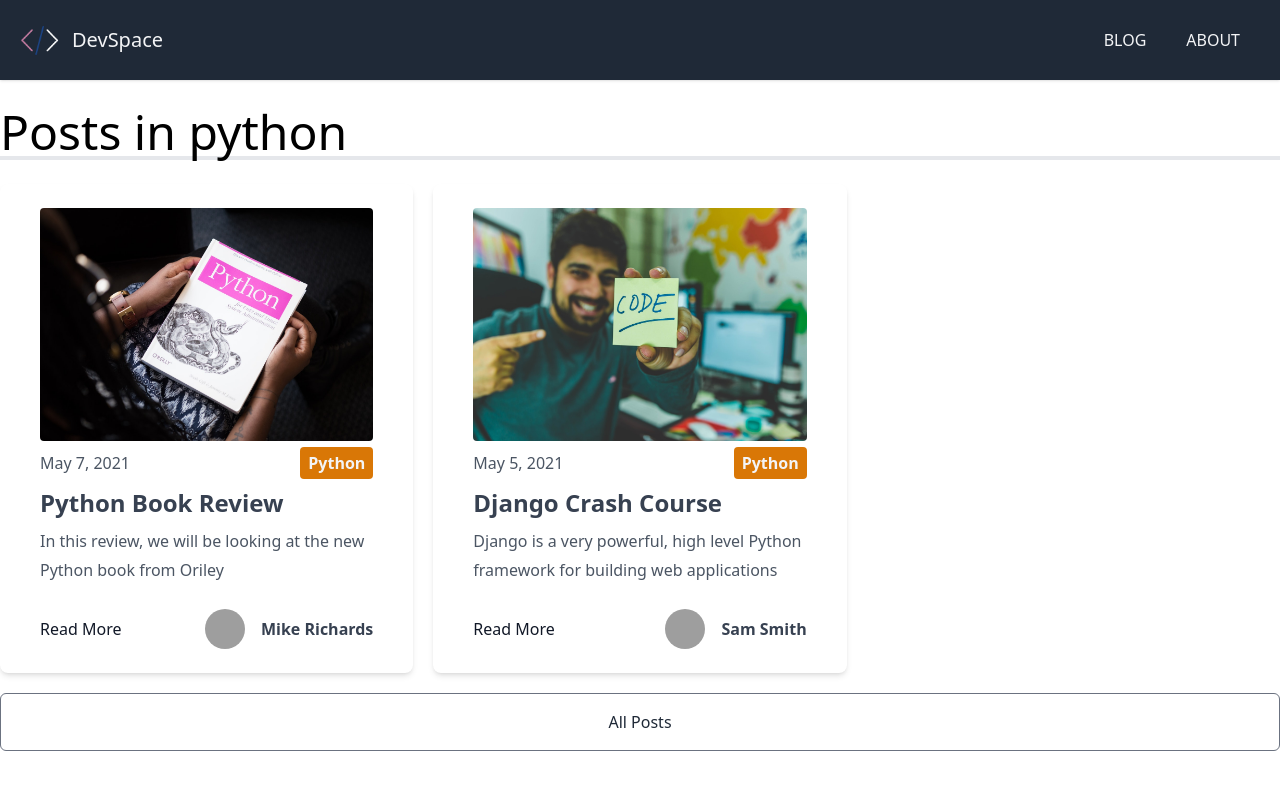
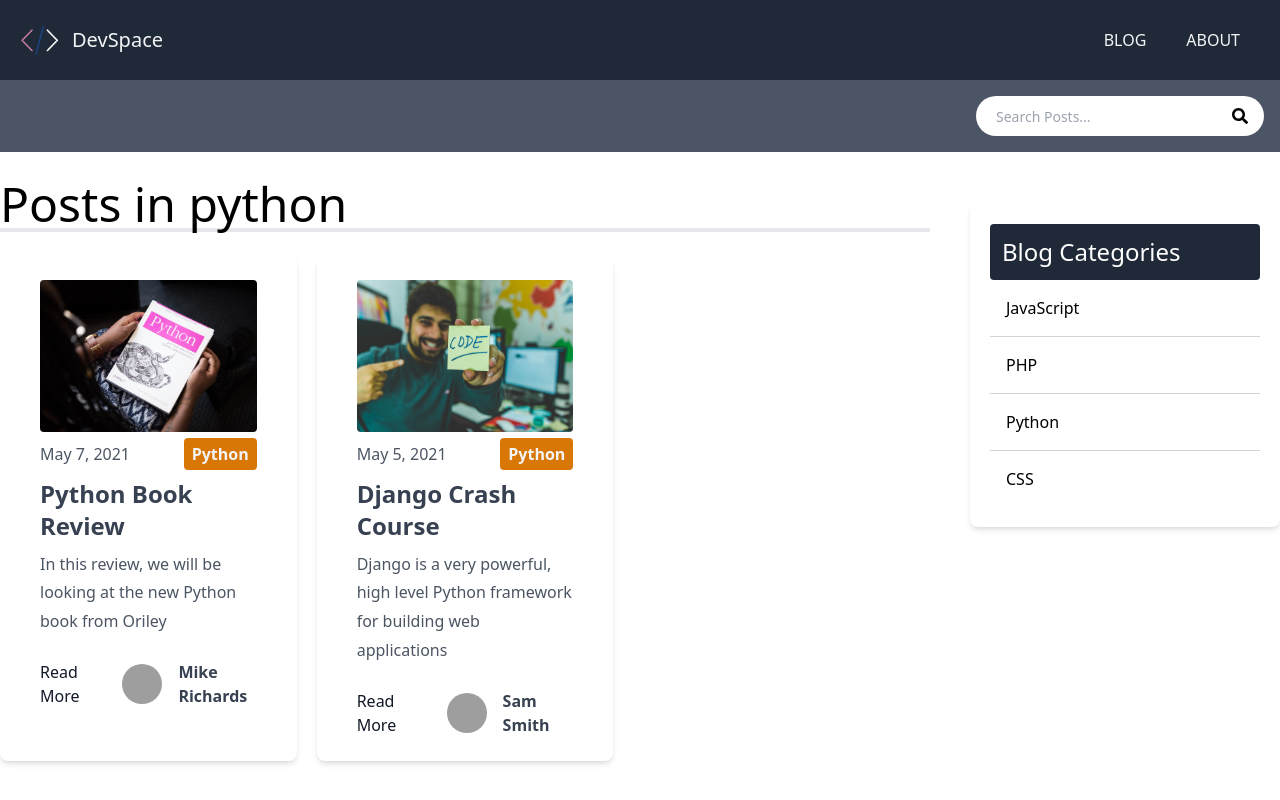
Before and after one commit to onegrit/blog-devspace, a Next.js app: page /blog/category/python in a window 1280 px wide. Built offline with nearby package versions, Linux system fonts and the light colour scheme; grey boxes are pictures that could not be loaded.

Commit message:
feat(search): add Search Component

```diff
--- /dev/null
+++ b/components/CategoryList.js
@@ -0,0 +1,18 @@
+import Link from 'next/link'
+
+export default function CategoryList({ categories }) {
+  return (
+    <aside className='w-full p-5 bg-white rounded-lg shadow-md mt-6'>
+      <h3 className='text-2xl bg-gray-800 text-white p-3 rounded'>
+        Blog Categories
+      </h3>
+      <ul className='divide-y divide-gray-300'>
+        {categories.map((cat, idx) => (
+          <Link key={idx} href={`/blog/category/${cat.toLowerCase()}`}>
+            <li className='p-4 cursor-pointer hover:bg-gray-50'>{cat}</li>
+          </Link>
+        ))}
+      </ul>
+    </aside>
+  )
+}
--- a/components/Layout.js
+++ b/components/Layout.js
@@ -1,5 +1,6 @@
 import Head from 'next/head'
 import Header from './Header'
+import Search from './Search'
 
 export default function Layout({ title, keywords, description, children }) {
   return (
@@ -11,6 +12,7 @@
         <link rel='icon' href='/favicon.ico' />
       </Head>
       <Header />
+      <Search />
       <main className='container mx-auto my-7'>{children}</main>
     </div>
   )
--- /dev/null
+++ b/components/Search.js
@@ -0,0 +1,28 @@
+import { useEffect, useState } from 'react'
+import { FaSearch } from 'react-icons/fa'
+
+export default function Search() {
+  const [searchTerm, setSearchTerm] = useState('')
+  const [searchResults, setSearchResults] = useState([])
+
+  return (
+    <div className='relative bg-gray-600 p-4'>
+      <div className='container mx-auto flex items-center justify-center md:justify-end'>
+        <div className='relative texg-gray-600 w-72'>
+          <form>
+            <input
+              type='search'
+              name='search'
+              id='search'
+              className='bg-white h-10 px-5 pr-10 rounded-full text-sm focus:outline-none w-72'
+              value={searchTerm}
+              onChange={(e) => setSearchTerm(e.target.value)}
+              placeholder='Search Posts...'
+            />
+            <FaSearch className='absolute top-0 right-0 text-black mt-3 mr-4' />
+          </form>
+        </div>
+      </div>
+    </div>
+  )
+}
--- a/package.json
+++ b/package.json
@@ -12,7 +12,8 @@
     "marked": "^4.0.12",
     "next": "12.0.10",
     "react": "17.0.2",
-    "react-dom": "17.0.2"
+    "react-dom": "17.0.2",
+    "react-icons": "^4.3.1"
   },
   "devDependencies": {
     "autoprefixer": "^10.4.2",
--- a/pages/blog/[slug].js
+++ b/pages/blog/[slug].js
@@ -1,8 +1,8 @@
-import fs from 'fs'
 import matter from 'gray-matter'
 import { marked } from 'marked'
 import Link from 'next/link'
 import path from 'path'
+import fs from 'fs'
 import CategoryLabel from '@/components/CategoryLabel'
 import Layout from '@/components/Layout'
 
@@ -41,6 +41,7 @@
 
 export async function getStaticPaths() {
   const files = fs.readdirSync(path.join('posts'))
+
   const paths = files.map((filename) => ({
     params: { slug: filename.replace('.md', '') },
   }))
--- a/pages/blog/category/[category_name].js
+++ b/pages/blog/category/[category_name].js
@@ -1,27 +1,28 @@
 import fs from 'fs'
 import matter from 'gray-matter'
-import Link from 'next/link'
 import path from 'path'
 import Layout from '@/components/Layout'
 import Post from '@/components/Post'
 import { getPosts } from '@/lib/posts'
+import CategoryList from '@/components/CategoryList'
 
-export default function CategoryBlogPage({ posts, categoryName }) {
+export default function CategoryBlogPage({ posts, categoryName, categories }) {
   // console.log('BlogPage: ', posts)
   return (
     <Layout>
-      <h1 className='text-5xl border-b-4 '>Posts in {categoryName}</h1>
-      <div className='grid md:grid-cols-2 lg:grid-cols-3 gap-5'>
-        {posts.map((post, idx) => (
-          <Post post={post} key={idx} />
-        ))}
+      <div className='flex justify-between'>
+        <div className='w-3/4 mr-10'>
+          <h1 className='text-5xl border-b-4 '>Posts in {categoryName}</h1>
+          <div className='grid md:grid-cols-2 lg:grid-cols-3 gap-5'>
+            {posts.map((post, idx) => (
+              <Post post={post} key={idx} />
+            ))}
+          </div>
+        </div>
+        <div className='w-1/4'>
+          <CategoryList categories={categories} />
+        </div>
       </div>
-
-      <Link href='/blog'>
-        <a className='block text-center border border-gray-500 text-gray-800 rounded-md py-4 my-5 transition duration-500 ease select-none hover:text-white hover:bg-gray-900 focus:outline-none focus:shadow-outline w-full'>
-          All Posts
-        </a>
-      </Link>
     </Layout>
   )
 }
@@ -57,10 +58,15 @@
     (post) => post.frontmatter.category.toLowerCase() === category_name
   )
 
+  // Get categories for sidebar
+  const categories = posts.map((post) => post.frontmatter.category)
+  const uniqueCategories = [...new Set(categories)]
+
   return {
     props: {
       posts: postsByCategory,
       categoryName: category_name,
+      categories: uniqueCategories,
     },
   }
 }
--- a/pages/blog/page/[page_index].js
+++ b/pages/blog/page/[page_index].js
@@ -1,16 +1,18 @@
 import fs from 'fs'
 import path from 'path'
 import Post from '@/components/Post'
-import { sortByDate } from '@/utils/index'
 import { POSTS_PER_PAGE } from '@/config/index'
 import Pagination from '@/components/Pagination'
 import Layout from '@/components/Layout'
 import { getPosts } from '@/lib/posts'
+import CategoryList from '@/components/CategoryList'
 
-export default function BlogPage({ posts, numPages, currentPage }) {
+export default function BlogPage({ posts, numPages, currentPage, categories }) {
   // console.log('BlogPage: ', posts)
   return (
     <Layout>
+      <div className='flex justify-between'>
+        <div className='w-3/4 mr-10'>
           <h1 className='text-5xl border-b-4 '>Latest Posts</h1>
           <div className='grid md:grid-cols-2 lg:grid-cols-3 gap-5'>
             {posts.map((post, idx) => (
@@ -18,6 +20,11 @@
             ))}
           </div>
           <Pagination currentPage={currentPage} numPages={numPages} />
+        </div>
+        <div className='w-1/4'>
+          <CategoryList categories={categories} />
+        </div>
+      </div>
     </Layout>
   )
 }
@@ -48,6 +55,10 @@
 
   const posts = getPosts()
 
+  // Get categories for sidebar
+  const categories = posts.map((post) => post.frontmatter.category)
+  const uniqueCategories = [...new Set(categories)]
+
   const numPages = Math.ceil(files.length / POSTS_PER_PAGE)
   const pageIndex = page - 1
   const orderedPosts = posts.slice(
@@ -56,6 +67,11 @@
   )
   // console.log(posts)
   return {
-    props: { posts: orderedPosts, numPages, currentPage: page },
+    props: {
+      posts: orderedPosts,
+      numPages,
+      currentPage: page,
+      categories: uniqueCategories,
+    },
   }
 }
```
Also changed, not shown: 1 other file (tests, documents, lock files or other folders). Lines whose indentation alone changed are shown as unchanged.
